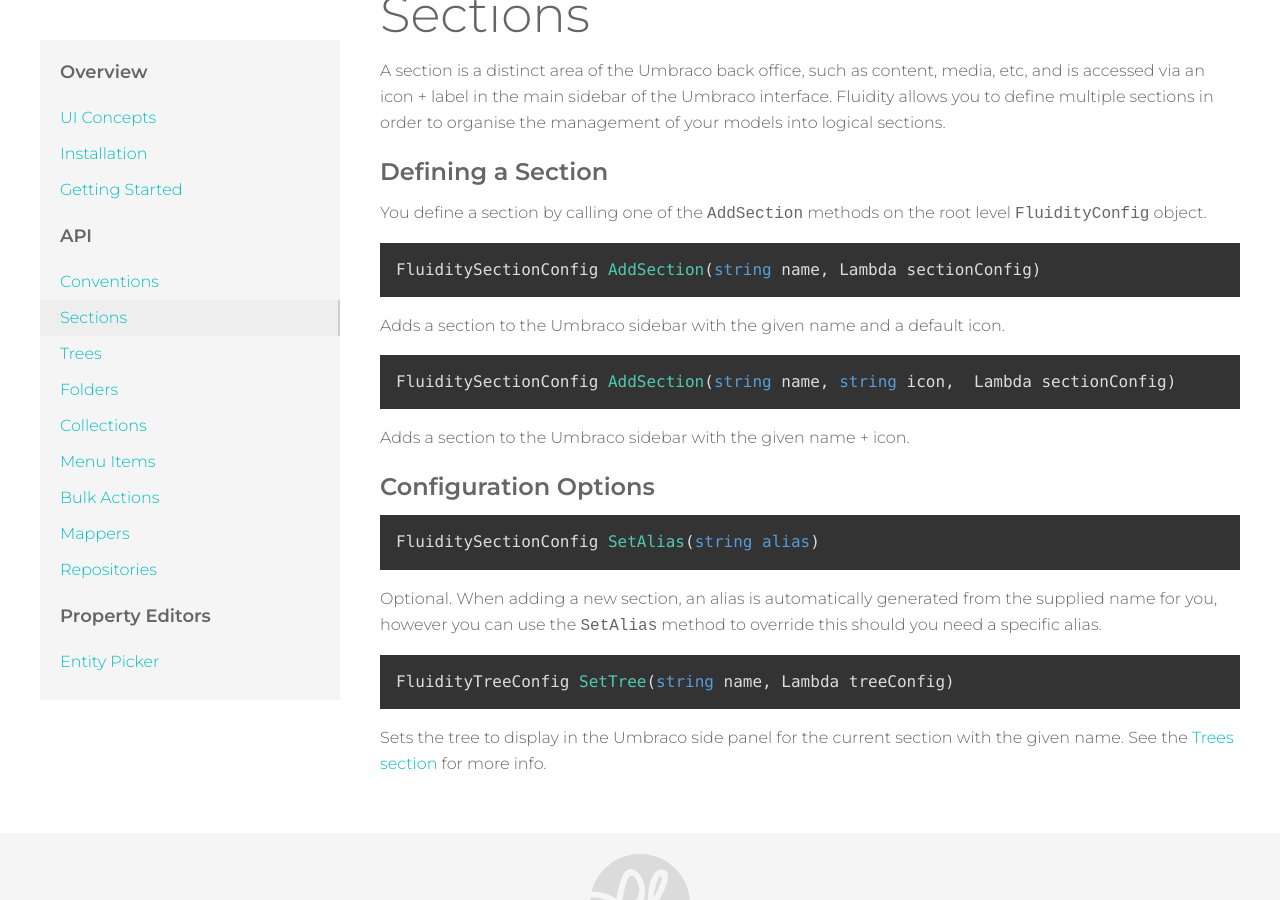
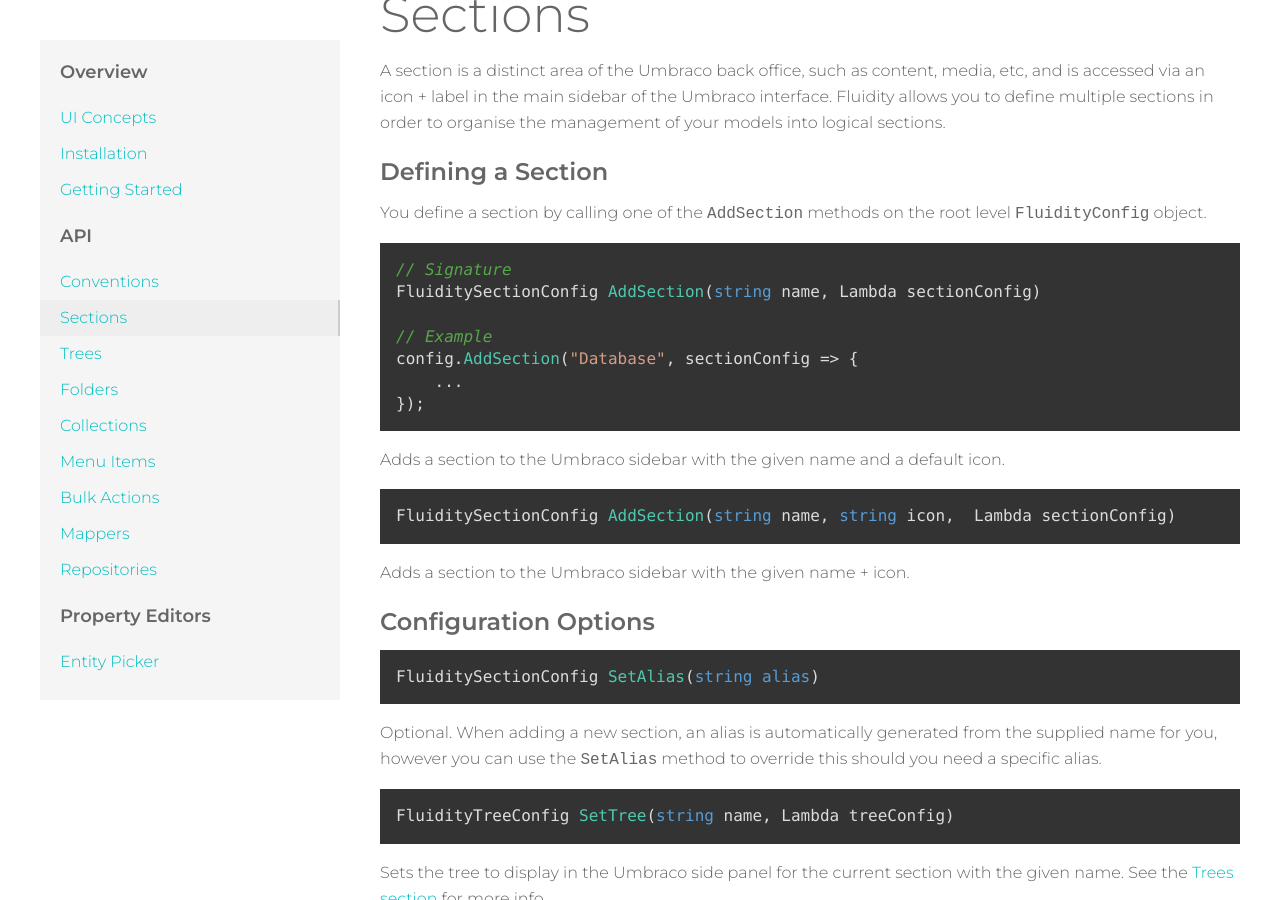
Before and after one commit to mattbrailsford/umbraco-fluidity, a Jekyll site: the page built from docs/_pages/02-api-01-sections.md, in a window 1280 px wide and 900 px high, scrolled down 315 px. Built offline with Jekyll 4.4.1, drawn with Linux system fonts in a browser that asks for light colours.

Commit message:
Trying out signature + example in one

`````diff
--- a/docs/_pages/02-api-01-sections.md
+++ b/docs/_pages/02-api-01-sections.md
@@ -12,7 +12,13 @@
 You define a section by calling one of the `AddSection` methods on the root level `FluidityConfig` object.
 
 ````csharp
+// Signature
 FluiditySectionConfig AddSection(string name, Lambda sectionConfig)
+
+// Example
+config.AddSection("Database", sectionConfig => {
+    ...
+});
 ````
 Adds a section to the Umbraco sidebar with the given name and a default icon.
 
`````
